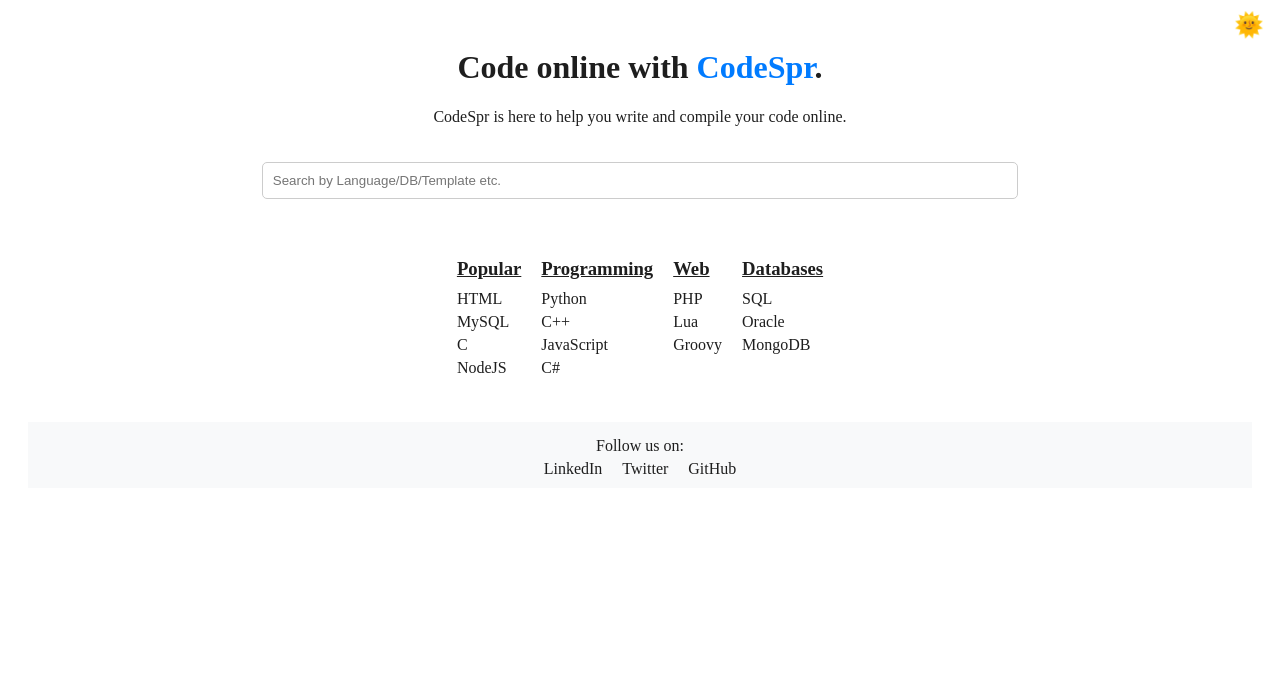
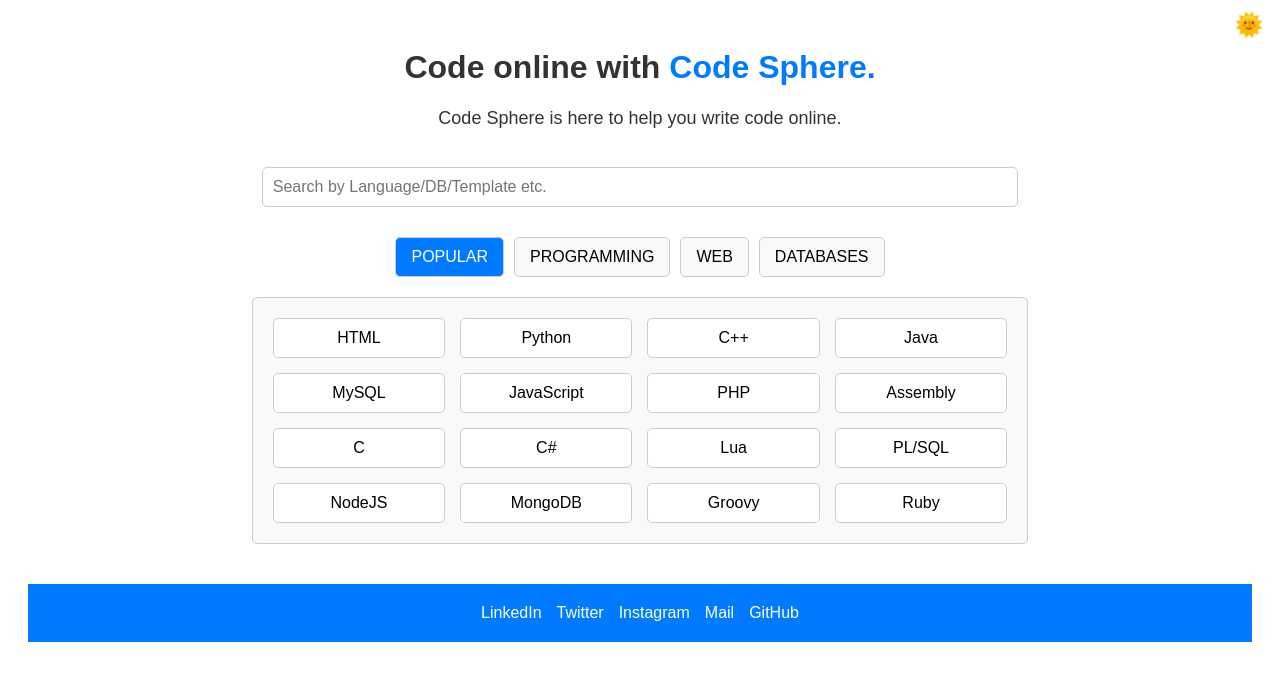
Before and after one commit to avinashvermaaa/codespr, a React (Create React App) app in the folder frontend/: page / in a window 1280 px wide. Shown: the top 680 px of the page. Built offline with nearby package versions, Linux system fonts and the light colour scheme.

Commit message:
category box border added
category border added which matches width of searchbox and by default popular language are shown...

```diff
--- a/frontend/src/pages/HomePage.css
+++ b/frontend/src/pages/HomePage.css
@@ -1,65 +1,101 @@
-.homepage {
+/* General styling for homepage */
+.homepage-container {
+    font-family: Arial, sans-serif;
+    color: #333;
     text-align: center;
     padding: 20px;
-    background-color: var(--background-color);
-    color: var(--text-color);
 }
 
-.brand-name {
+.header h1 {
+    font-size: 32px;
+    font-weight: bold;
+}
+
+.highlight {
     color: #007bff;
 }
 
+.header p {
+    font-size: 18px;
+    margin-top: 10px;
+}
+
 .search-bar {
+    margin-top: 20px;
     padding: 10px;
-    margin: 20px auto;
+    font-size: 16px;
     width: 60%;
+    border-radius: 5px;
+    border: 1px solid #ccc;
+}
+
+/* Category button styling */
+.category-buttons {
+    display: flex;
+    justify-content: center;
+    gap: 10px;
+    margin-top: 30px;
+}
+
+.category-button {
+    padding: 10px 15px;
+    font-size: 16px;
     border: 1px solid #ccc;
     border-radius: 5px;
+    cursor: pointer;
+    background-color: #f8f9fa;
 }
 
-.categories {
+.category-button.active {
+    background-color: #007bff;
+    color: white;
+}
+
+/* Category box styling */
+.category-box {
+    margin: 20px auto;
+    padding: 20px;
+    border: 1px solid #ccc;
+    border-radius: 5px;
+    width: 60%;
+    background-color: #f8f9fa;
+    display: grid;
+    grid-template-columns: repeat(4, 1fr);
+    gap: 15px;
+}
+
+.language-item {
+    padding: 10px;
+    font-size: 16px;
+    border: 1px solid #ccc;
+    border-radius: 5px;
+    cursor: pointer;
+    background-color: white;
+    text-align: center;
+}
+
+.language-item:hover {
+    background-color: #007bff;
+    color: white;
+}
+
+/* Footer styling */
+.footer {
+    margin-top: 40px;
+    padding: 20px;
+    background-color: #007bff;
+    color: white;
     display: flex;
     justify-content: center;
-    gap: 20px;
-    margin: 20px 0;
+    gap: 15px;
 }
 
-.category {
-    text-align: left;
+.footer a {
+    color: white;
+    text-decoration: none;
+    font-size: 16px;
 }
 
-.category h3 {
-    text-decoration: underline;
-    margin-bottom: 10px;
-}
-
-.category a {
-    display: block;
-    margin: 5px 0;
-    color: var(--link-color);
-    text-decoration: none;
-}
-
-.category a:hover {
+.footer a:hover {
     text-decoration: underline;
 }
-
-footer {
-    margin-top: 40px;
-    background-color: #f8f9fa;
-    padding: 10px;
-}
-
-footer p {
-    margin: 5px 0;
-}
-
-.social-links a {
-    margin: 0 10px;
-    text-decoration: none;
-    color: var(--link-color);
-}
-
-.social-links a:hover {
-    text-decoration: underline;
-}
--- a/frontend/src/pages/HomePage.js
+++ b/frontend/src/pages/HomePage.js
@@ -1,76 +1,165 @@
-import React from "react";
-import { Link } from "react-router-dom";
+import React, { useState } from "react";
 import "./HomePage.css";
 
 function HomePage() {
+  const languages = [
+    {
+      category: "POPULAR",
+      items: [
+        "HTML",
+        "Python",
+        "C++",
+        "Java",
+        "MySQL",
+        "JavaScript",
+        "PHP",
+        "Assembly",
+        "C",
+        "C#",
+        "Lua",
+        "PL/SQL",
+        "NodeJS",
+        "MongoDB",
+        "Groovy",
+        "Ruby",
+      ],
+    },
+    {
+      category: "PROGRAMMING",
+      items: [
+        "Java",
+        "Python",
+        "C",
+        "C++",
+        "Go",
+        "NodeJS",
+        "JavaScript",
+        "Scala",
+        "PHP",
+        "Ruby",
+        "R",
+        "Perl",
+        "C#",
+        "Kotlin",
+        "Pascal",
+        "Cobol",
+        "Lua",
+        "Fortran",
+        "Assembly",
+        "Python2",
+        "Groovy",
+        "Bash",
+        "Clojure",
+        "TypeScript",
+        "Prolog",
+        "Rust",
+        "Swift",
+        "Objective-C",
+        "CoffeeScript",
+        "EJS",
+      ],
+    },
+    {
+      category: "WEB",
+      items: [
+        "HTML",
+        "Materialize",
+        "Bootstrap",
+        "JQuery",
+        "JavaScript",
+        "CSS",
+        "Foundation",
+        "Bulma",
+        "Uikit",
+        "Semantic UI",
+        "Skeleton",
+        "Milligram",
+        "React (Beta)",
+        "Angular (Beta)",
+        "Vue (Beta)",
+        "Vue3 (Beta)",
+        "BackboneJS",
+      ],
+    },
+    {
+      category: "DATABASES",
+      items: [
+        "MySQL",
+        "Oracle",
+        "PostgreSQL",
+        "MongoDB",
+        "SQLite",
+        "Redis",
+        "MariaDB",
+        "PL/SQL",
+        "SQL Server",
+      ],
+    },
+  ];
+
+  // Default category set to "POPULAR"
+  const [selectedCategory, setSelectedCategory] = useState("POPULAR");
+
+  const openCompiler = (language) => {
+    window.location.href = `/compiler?lang=${language}`;
+  };
+
   return (
-    <div className="homepage">
-      <header>
+    <div className="homepage-container">
+      <header className="header">
         <h1>
-          Code online with <span className="brand-name">CodeSpr</span>.
+          Code online with <span className="highlight">Code Sphere.</span>
         </h1>
-        <p>CodeSpr is here to help you write and compile your code online.</p>
+        <p>Code Sphere is here to help you write code online.</p>
         <input
           type="text"
+          className="search-bar"
           placeholder="Search by Language/DB/Template etc."
-          className="search-bar"
         />
       </header>
 
-      <div className="categories">
-        <div className="category">
-          <h3>Popular</h3>
-          <Link to="/compiler/html">HTML</Link>
-          <Link to="/compiler/mysql">MySQL</Link>
-          <Link to="/compiler/c">C</Link>
-          <Link to="/compiler/nodejs">NodeJS</Link>
-        </div>
-        <div className="category">
-          <h3>Programming</h3>
-          <Link to="/compiler/python">Python</Link>
-          <Link to="/compiler/cpp">C++</Link>
-          <Link to="/compiler/javascript">JavaScript</Link>
-          <Link to="/compiler/csharp">C#</Link>
-        </div>
-        <div className="category">
-          <h3>Web</h3>
-          <Link to="/compiler/php">PHP</Link>
-          <Link to="/compiler/lua">Lua</Link>
-          <Link to="/compiler/groovy">Groovy</Link>
-        </div>
-        <div className="category">
-          <h3>Databases</h3>
-          <Link to="/compiler/sql">SQL</Link>
-          <Link to="/compiler/oracle">Oracle</Link>
-          <Link to="/compiler/mongodb">MongoDB</Link>
-        </div>
+      <div className="category-buttons">
+        {languages.map((category, index) => (
+          <button
+            key={index}
+            className={`category-button ${
+              selectedCategory === category.category ? "active" : ""
+            }`}
+            onClick={() =>
+              setSelectedCategory(
+                selectedCategory === category.category
+                  ? null
+                  : category.category
+              )
+            }
+          >
+            {category.category}
+          </button>
+        ))}
       </div>
 
-      <footer>
-        <p>Follow us on:</p>
-        <div className="social-links">
-          <a
-            href="https://linkedin.com"
-            target="_blank"
-            rel="noopener noreferrer"
-          >
-            LinkedIn
-          </a>
-          <a
-            href="https://twitter.com"
-            target="_blank"
-            rel="noopener noreferrer"
-          >
-            Twitter
-          </a>
-          <a
-            href="https://github.com"
-            target="_blank"
-            rel="noopener noreferrer"
-          >
-            GitHub
-          </a>
+      {selectedCategory && (
+        <div className="category-box">
+          {languages
+            .find((cat) => cat.category === selectedCategory)
+            .items.map((item, idx) => (
+              <button
+                key={idx}
+                className="language-item"
+                onClick={() => openCompiler(item)}
+              >
+                {item}
+              </button>
+            ))}
         </div>
+      )}
+
+      <footer className="footer">
+        <a href="#">LinkedIn</a>
+        <a href="#">Twitter</a>
+        <a href="#">Instagram</a>
+        <a href="#">Mail</a>
+        <a href="#">GitHub</a>
       </footer>
     </div>
   );
```
